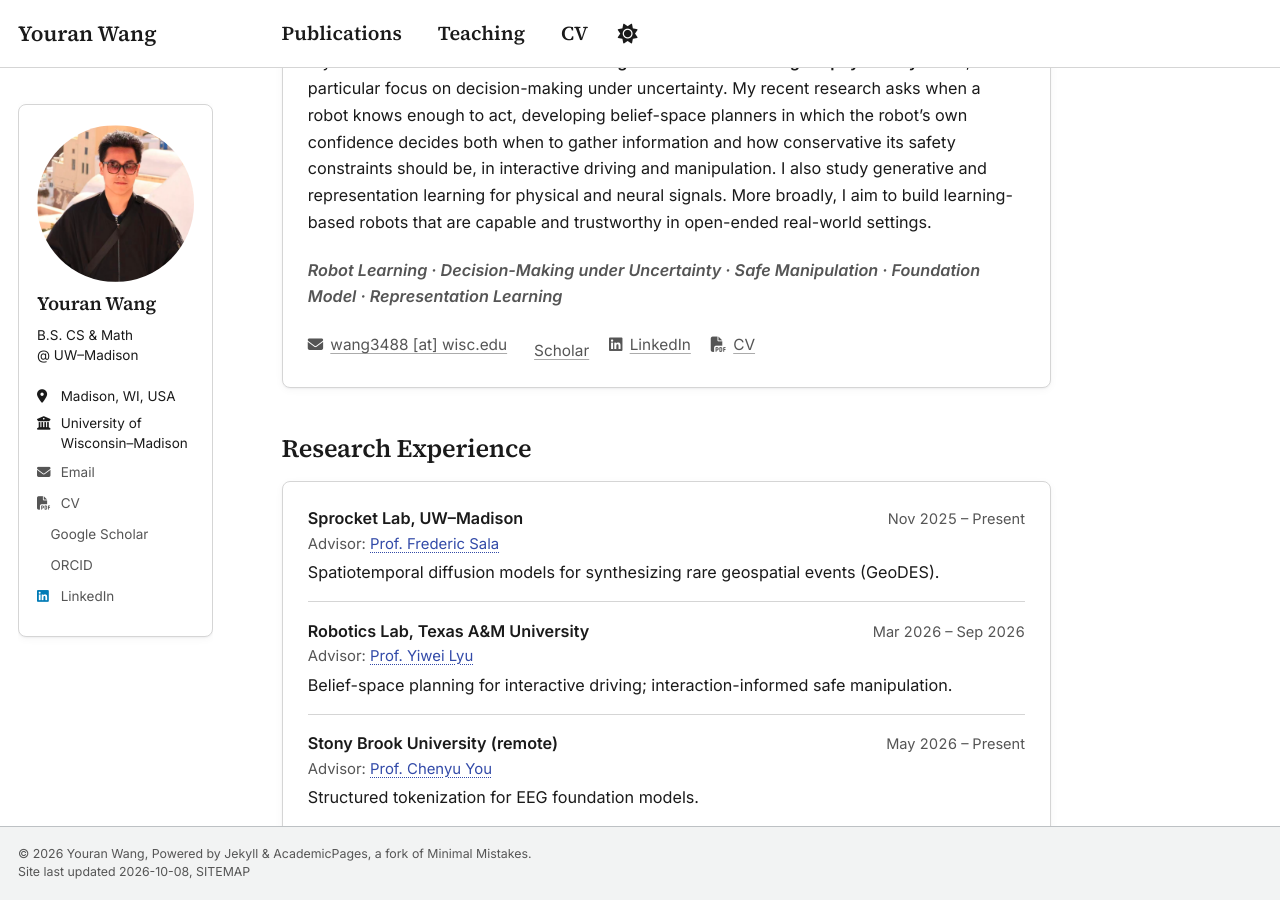
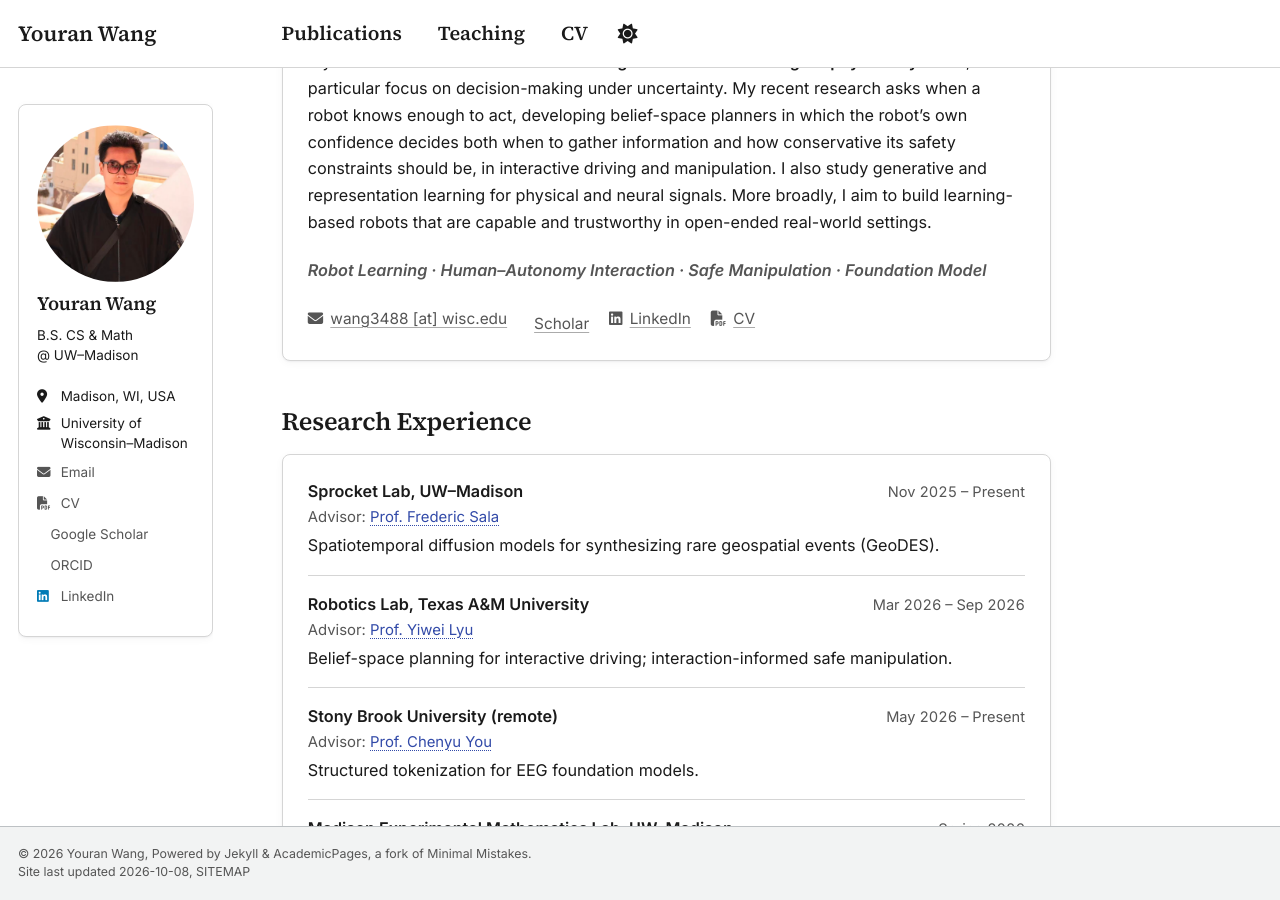
Before and after one commit to speedyfcb10/speedyfcb10.github.io, a Jekyll site: the page built from _pages/about.md, in a window 1280 px wide and 900 px high, scrolled down 364 px. Built offline with Jekyll 4.4.1, drawn with Linux system fonts in a browser that asks for light colours; a style sheet for code colours, icons or effects is not loaded.

Commit message:
Update Intro

```diff
--- a/_pages/about.md
+++ b/_pages/about.md
@@ -9,7 +9,8 @@ redirect_from:
 
 <div class="about-card" markdown="1">
 
-I am a final-year undergraduate at the University of Wisconsin–Madison, majoring in Computer Science (Honors) and Mathematics. I work with Prof. [Frederic Sala](https://pages.cs.wisc.edu/~fredsala/) in the Sprocket Lab on generative models of spatiotemporal physical dynamics. I have also worked with Prof. [Yiwei Lyu](https://yiweilyu-tamu.github.io/homepage/) at Texas A&M University on uncertainty-aware planning and safe manipulation, and with Prof. [Chenyu You](https://chenyuyou.me/) at Stony Brook University on EEG foundation models.
+I am a final-year undergraduate at the University of Wisconsin–Madison, majoring in Computer Science (Honors) and Mathematics.
+I work with Prof. [Frederic Sala](https://pages.cs.wisc.edu/~fredsala/) in the Sprocket Lab on generative models of spatiotemporal physical dynamics. I have also worked with Prof. [Yiwei Lyu](https://yiweilyu-tamu.github.io/homepage/) at Texas A&M University on uncertainty-aware planning and safe manipulation, and with Prof. [Chenyu You](https://chenyuyou.me/) at Stony Brook University on EEG foundation models.
 
 **I am applying to Ph.D. programs for Fall 2027.**
 
@@ -17,7 +18,7 @@ I am a final-year undergraduate at the University of Wisconsin–Madison, majori
 
 My research interests lie in **robot learning and machine learning for physical systems**, with a particular focus on decision-making under uncertainty. My recent research asks when a robot knows enough to act, developing belief-space planners in which the robot's own confidence decides both when to gather information and how conservative its safety constraints should be, in interactive driving and manipulation. I also study generative and representation learning for physical and neural signals. More broadly, I aim to build learning-based robots that are capable and trustworthy in open-ended real-world settings.
 
-<p class="about-keywords">Robot Learning&nbsp;· Decision-Making under Uncertainty&nbsp;· Safe Manipulation&nbsp;· Foundation Model&nbsp;· Representation Learning</p>
+<p class="about-keywords">Robot Learning&nbsp;· Human–Autonomy Interaction&nbsp;· Safe Manipulation&nbsp;· Foundation Model</p>
 
 {% include about-links.html %}
 
```
